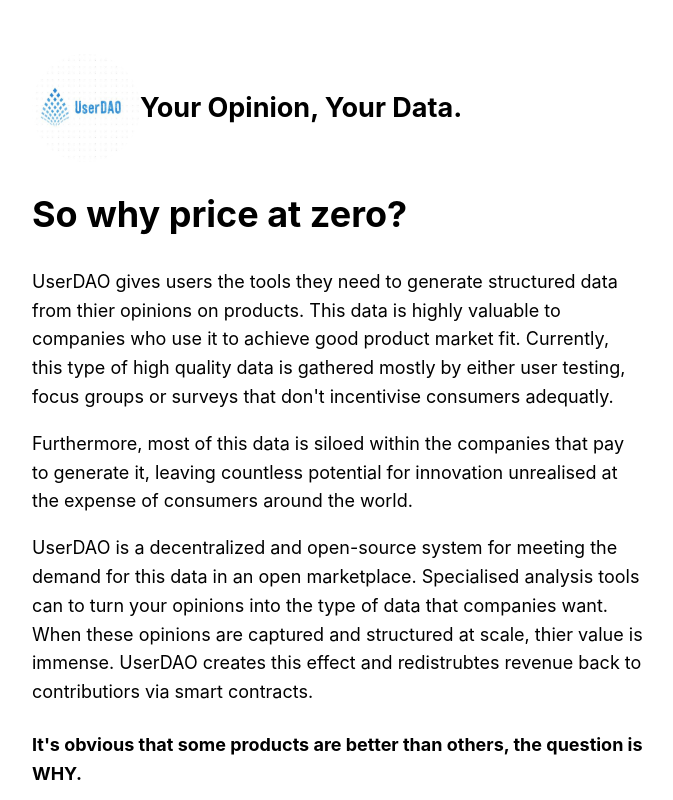
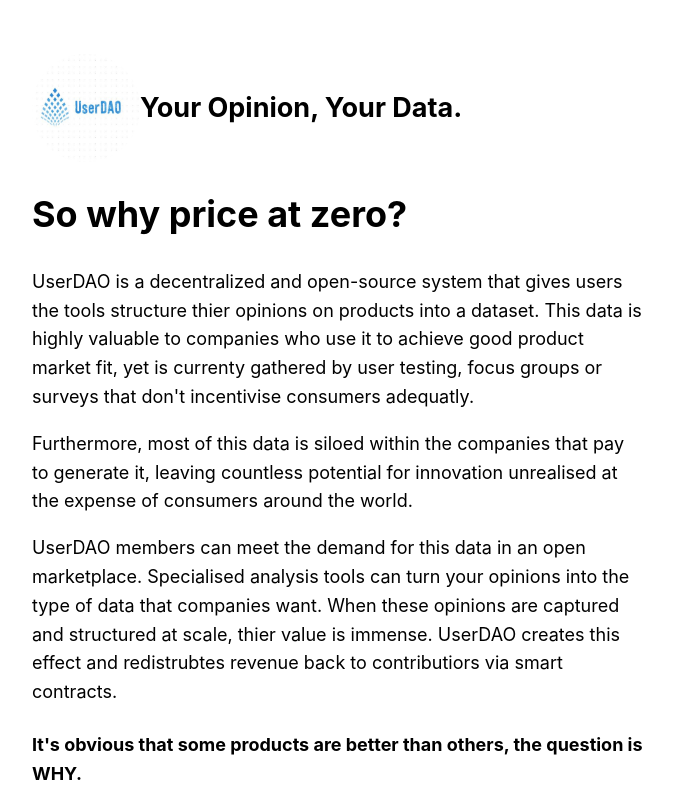
Before and after one commit to rd123myb/UserDAO, a Next.js app: page /posts/blog in a window 1280 px wide. Shown: the top 800 px of the page, without its empty margins (302-975 px from the left). Built offline with nearby package versions, Linux system fonts and the light colour scheme.

Commit message:
blog shorten

```diff
--- a/pages/posts/blog.js
+++ b/pages/posts/blog.js
@@ -7,17 +7,18 @@
       <h1>So why price at zero?</h1>
 
 
-          <p> UserDAO gives users the tools they need to generate structured data from thier opinions on products.
-              This data is highly valuable to companies who use it to achieve good product market fit.
-              Currently, this type of high quality data is gathered mostly by either user testing, focus groups or surveys that don't incentivise consumers adequatly.
+          <p> UserDAO is a decentralized and open-source system that gives users the tools structure thier opinions on products into a dataset.
+              This data is highly valuable to companies who use it to achieve good product market fit, yet is currenty gathered by user testing, focus groups or surveys that don't incentivise consumers adequatly.
 
-              </p> <p>Furthermore, most of this data is siloed within
+              </p>
+
+              <p>Furthermore, most of this data is siloed within
               the companies that pay to generate it, leaving countless potential for innovation unrealised at the expense of
                consumers around the world.
           </p>
 
-          <p> UserDAO is a decentralized and open-source system for meeting the demand for this data in an open marketplace.
-              Specialised analysis tools can to turn your opinions into the type of data that companies want. When these opinions
+          <p> UserDAO members can meet the demand for this data in an open marketplace.
+              Specialised analysis tools can turn your opinions into the type of data that companies want. When these opinions
                are captured and structured at scale, thier value is immense. UserDAO creates this effect and redistrubtes revenue back to
                contributiors via smart contracts.
 
```
